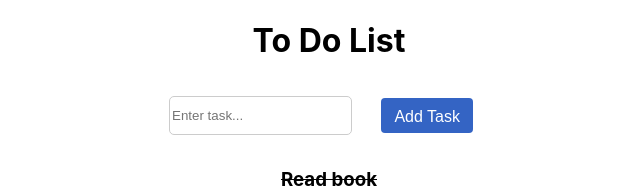
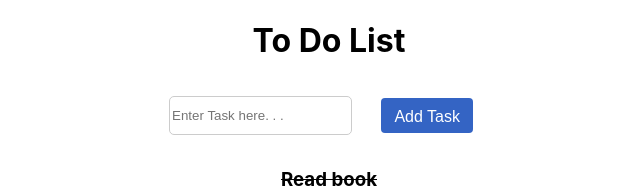
Before and after one commit to ashwitharao21/ToDoApp, a React (Vite) app: page / in a window 1280 px wide. Shown: the top 188 px of the page, without its empty margins (311-951 px from the left). Built offline with nearby package versions, Linux system fonts and the light colour scheme.

Commit message:
form updated

```diff
--- a/src/Form.jsx
+++ b/src/Form.jsx
@@ -17,7 +17,7 @@ const Form = ({addTask}) => {
    return (
        <div>
            <div>
-           <input value={userInput} type="text" onChange={handleChange} placeholder="Enter task..."/>
+           <input value={userInput} type="text" onChange={handleChange} placeholder="Enter Task here. . ."/>
            <button className='btn btn-info' onClick={handleSubmit}>Add Task</button>
            </div>
        </div>
```
